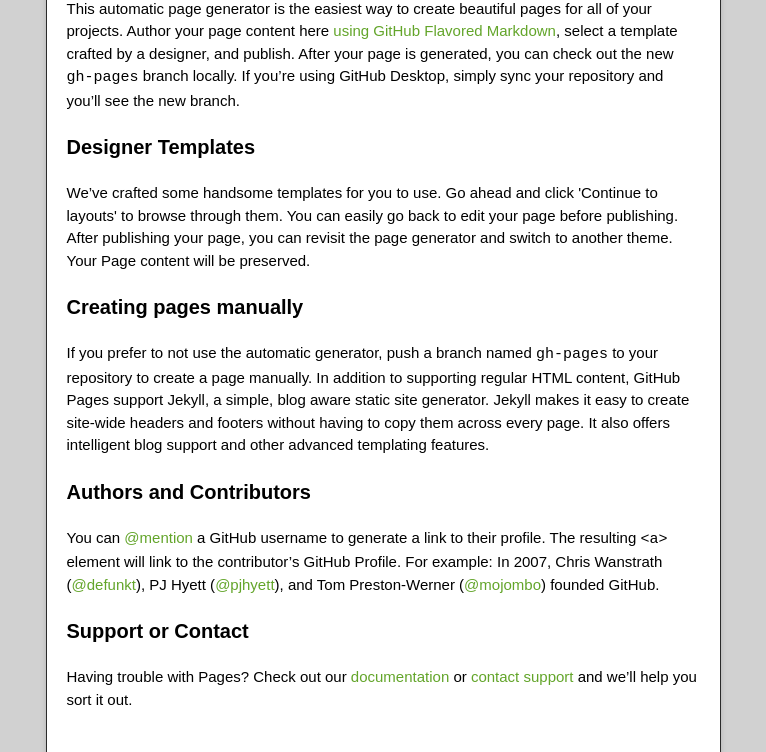
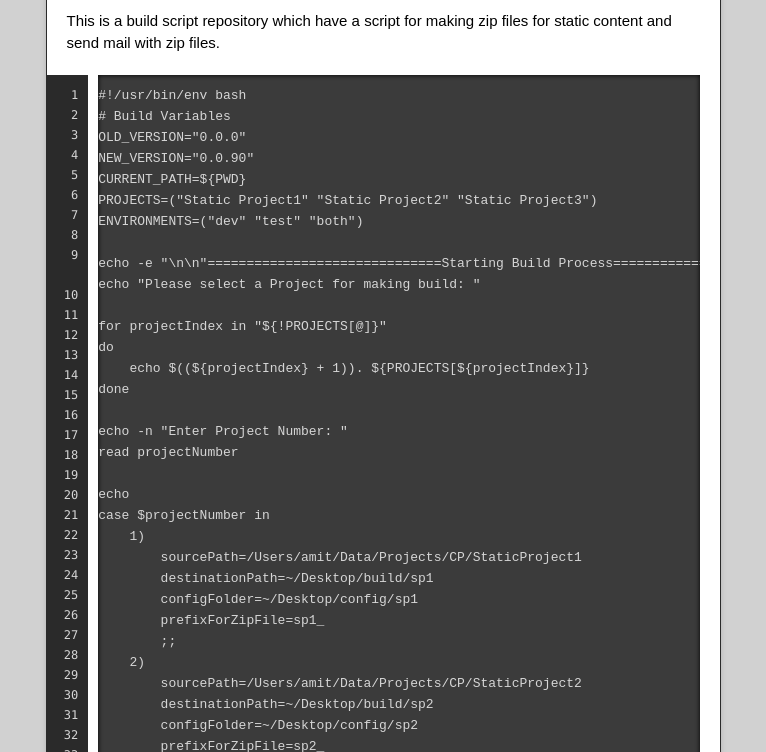
Before and after one commit to AmitThakkar/static-content-build-script, a plain HTML site: page index.html in a window 1280 px wide. Shown: the part 466-1218 px from the top of the page, without its empty margins (257-1023 px from the left). Drawn offline with nearby package versions, Linux system fonts and the light colour scheme.

Commit message:
Create gh-pages branch via GitHub

```diff
--- a/index.html
+++ b/index.html
@@ -36,30 +36,114 @@
         <span class="blc"></span><span class="trc"></span>
         </div>
         <article class="markdown-body">
-          <h3>
-<a id="welcome-to-github-pages" class="anchor" href="#welcome-to-github-pages" aria-hidden="true"><span aria-hidden="true" class="octicon octicon-link"></span></a>Welcome to GitHub Pages.</h3>
+          <h1>
+<a id="static-content---build-script" class="anchor" href="#static-content---build-script" aria-hidden="true"><span aria-hidden="true" class="octicon octicon-link"></span></a>Static Content - Build Script</h1>
 
-<p>This automatic page generator is the easiest way to create beautiful pages for all of your projects. Author your page content here <a href="https://guides.github.com/features/mastering-markdown/">using GitHub Flavored Markdown</a>, select a template crafted by a designer, and publish. After your page is generated, you can check out the new <code>gh-pages</code> branch locally. If you’re using GitHub Desktop, simply sync your repository and you’ll see the new branch.</p>
+<p>This is a build script repository which have a script for making zip files for static content and send mail with zip files.</p>
 
-<h3>
-<a id="designer-templates" class="anchor" href="#designer-templates" aria-hidden="true"><span aria-hidden="true" class="octicon octicon-link"></span></a>Designer Templates</h3>
+<pre lang="Script"><code>#!/usr/bin/env bash
+# Build Variables
+OLD_VERSION="0.0.0"
+NEW_VERSION="0.0.90"
+CURRENT_PATH=${PWD}
+PROJECTS=("Static Project1" "Static Project2" "Static Project3")
+ENVIRONMENTS=("dev" "test" "both")
 
-<p>We’ve crafted some handsome templates for you to use. Go ahead and click 'Continue to layouts' to browse through them. You can easily go back to edit your page before publishing. After publishing your page, you can revisit the page generator and switch to another theme. Your Page content will be preserved.</p>
+echo -e "\n\n"==============================Starting Build Process===========================================
+echo "Please select a Project for making build: "
 
-<h3>
-<a id="creating-pages-manually" class="anchor" href="#creating-pages-manually" aria-hidden="true"><span aria-hidden="true" class="octicon octicon-link"></span></a>Creating pages manually</h3>
+for projectIndex in "${!PROJECTS[@]}"
+do
+    echo $((${projectIndex} + 1)). ${PROJECTS[${projectIndex}]}
+done
 
-<p>If you prefer to not use the automatic generator, push a branch named <code>gh-pages</code> to your repository to create a page manually. In addition to supporting regular HTML content, GitHub Pages support Jekyll, a simple, blog aware static site generator. Jekyll makes it easy to create site-wide headers and footers without having to copy them across every page. It also offers intelligent blog support and other advanced templating features.</p>
+echo -n "Enter Project Number: "
+read projectNumber
 
-<h3>
-<a id="authors-and-contributors" class="anchor" href="#authors-and-contributors" aria-hidden="true"><span aria-hidden="true" class="octicon octicon-link"></span></a>Authors and Contributors</h3>
+echo
+case $projectNumber in
+    1)
+        sourcePath=/Users/amit/Data/Projects/CP/StaticProject1
+        destinationPath=~/Desktop/build/sp1
+        configFolder=~/Desktop/config/sp1
+        prefixForZipFile=sp1_
+        ;;
+    2)
+        sourcePath=/Users/amit/Data/Projects/CP/StaticProject2
+        destinationPath=~/Desktop/build/sp2
+        configFolder=~/Desktop/config/sp2
+        prefixForZipFile=sp2_
+        ;;
+    3)
+        sourcePath=/Users/amit/Data/Projects/StaticProject3
+        destinationPath=~/Desktop/build/sp3
+        configFolder=~/Desktop/config/sp3
+        prefixForZipFile=sp3_
+        ;;
+esac
 
-<p>You can <a href="https://help.github.com/articles/basic-writing-and-formatting-syntax/#mentioning-users-and-teams" class="user-mention">@mention</a> a GitHub username to generate a link to their profile. The resulting <code>&lt;a&gt;</code> element will link to the contributor’s GitHub Profile. For example: In 2007, Chris Wanstrath (<a href="https://github.com/defunkt" class="user-mention">@defunkt</a>), PJ Hyett (<a href="https://github.com/pjhyett" class="user-mention">@pjhyett</a>), and Tom Preston-Werner (<a href="https://github.com/mojombo" class="user-mention">@mojombo</a>) founded GitHub.</p>
+#Mail Variables
+SUBJECT="${PROJECTS[${projectNumber}-1]} build for"
+RECEIVER="vigildbest@gmail.com amit.thakkar01@outlook.com"
+BODY="Please find attachment."
+ATTACHMENTS=""
 
-<h3>
-<a id="support-or-contact" class="anchor" href="#support-or-contact" aria-hidden="true"><span aria-hidden="true" class="octicon octicon-link"></span></a>Support or Contact</h3>
+echo "Do you want make build for environment:"
+for environmentIndex in "${!ENVIRONMENTS[@]}"
+do
+    echo $((${environmentIndex} + 1)). ${ENVIRONMENTS[${environmentIndex-1}]}
+done
 
-<p>Having trouble with Pages? Check out our <a href="https://help.github.com/pages">documentation</a> or <a href="https://github.com/contact">contact support</a> and we’ll help you sort it out.</p>
+echo -n "Enter Environment Number: "
+read environmentNumber
+
+echo -e "\nMaking build for project: ${PROJECTS[${projectNumber}-1]} in ${ENVIRONMENTS[${environmentNumber}-1]} Envonment."
+
+cd ${sourcePath}
+svn update
+
+case ${environmentNumber} in
+    1)  MakeBuildForEnvironment ${ENVIRONMENTS[0]}
+        SUBJECT="${SUBJECT} ${ENVIRONMENTS[0]} Environment"
+        ;;
+    2)  MakeBuildForEnvironment ${ENVIRONMENTS[1]}
+        SUBJECT="${SUBJECT} ${ENVIRONMENTS[1]} Environemnt"
+        ;;
+    3)  MakeBuildForEnvironment ${ENVIRONMENTS[0]}
+        MakeBuildForEnvironment ${ENVIRONMENTS[1]}
+        SUBJECT="${SUBJECT} ${ENVIRONMENTS[0]}, ${ENVIRONMENTS[1]} Environments"
+        ;;
+esac
+
+MakeBuildForEnvironment() {
+    rm -rf ${destinationPath}/${1}/*
+    cp -r  ${sourcePath}/public/ ${destinationPath}/${1}/public
+    cp -r  ${sourcePath}/index.html ${destinationPath}/${1}
+    cp -r  ${sourcePath}/oos.html ${destinationPath}/${1}
+    cp ${configFolder}/${1}/config.xml ${destinationPath}/${1}/cda_resources/
+    sed "s/${OLD_VERSION}/${NEW_VERSION}/" &lt; ${configFolder}/${1}/config.xml &gt; ${destinationPath}/${1}/public/config.xml
+    cd ${destinationPath}/${1}/
+    zip -r ${destinationPath}/${1}/${prefixForZipFile}${1} *
+    ATTACHMENTS=" $ATTACHMENTS ${destinationPath}/${1}/${prefixForZipFile}${1}.zip"
+}
+
+#Move to Current Path
+cd ${CURRENT_PATH}
+
+echo -n "Do you want to send mail with attachments? [y/N]:"
+read sendMailFlag
+
+if [ "${sendMailFlag}" ] &amp;&amp; [ "${sendMailFlag}" != "" ] &amp;&amp; [ "N" != "${sendMailFlag}" ] &amp;&amp; [ "n" != "${sendMailFlag}" ]; then
+    SendMail
+fi
+
+SendMail() {
+    #Sending Mail
+    echo -e "\n\n\nSending Mail(${SUBJECT}) to ${RECEIVER}"
+    echo ${BODY} | mutt -a ${ATTACHMENTS} -s "${SUBJECT}" -- ${RECEIVER}
+    echo "Mail Sent"
+}
+</code></pre>
         </article>
       </div>
     </div>
```
Also changed, not shown: params.json (+1 -1 lines).
